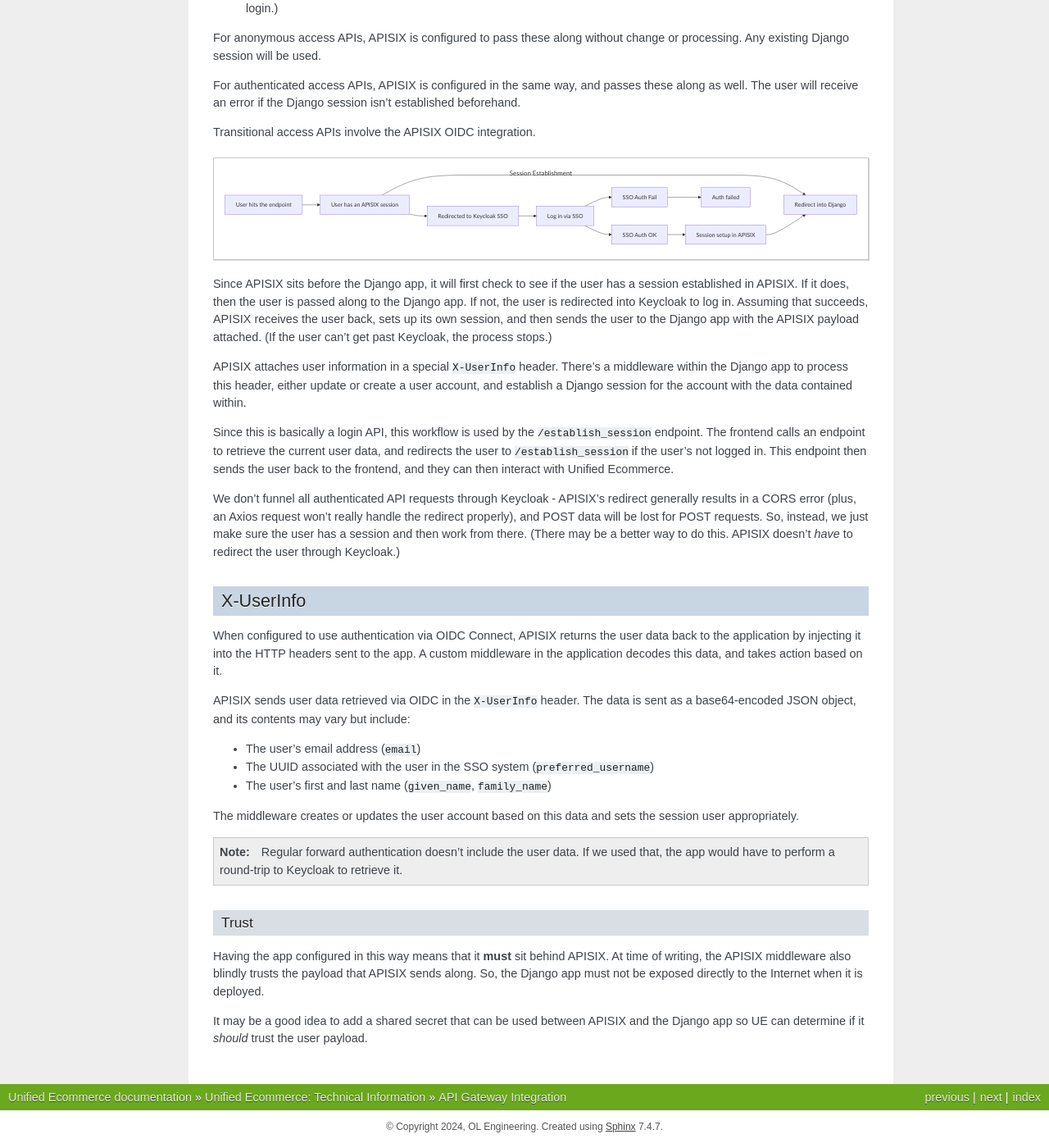
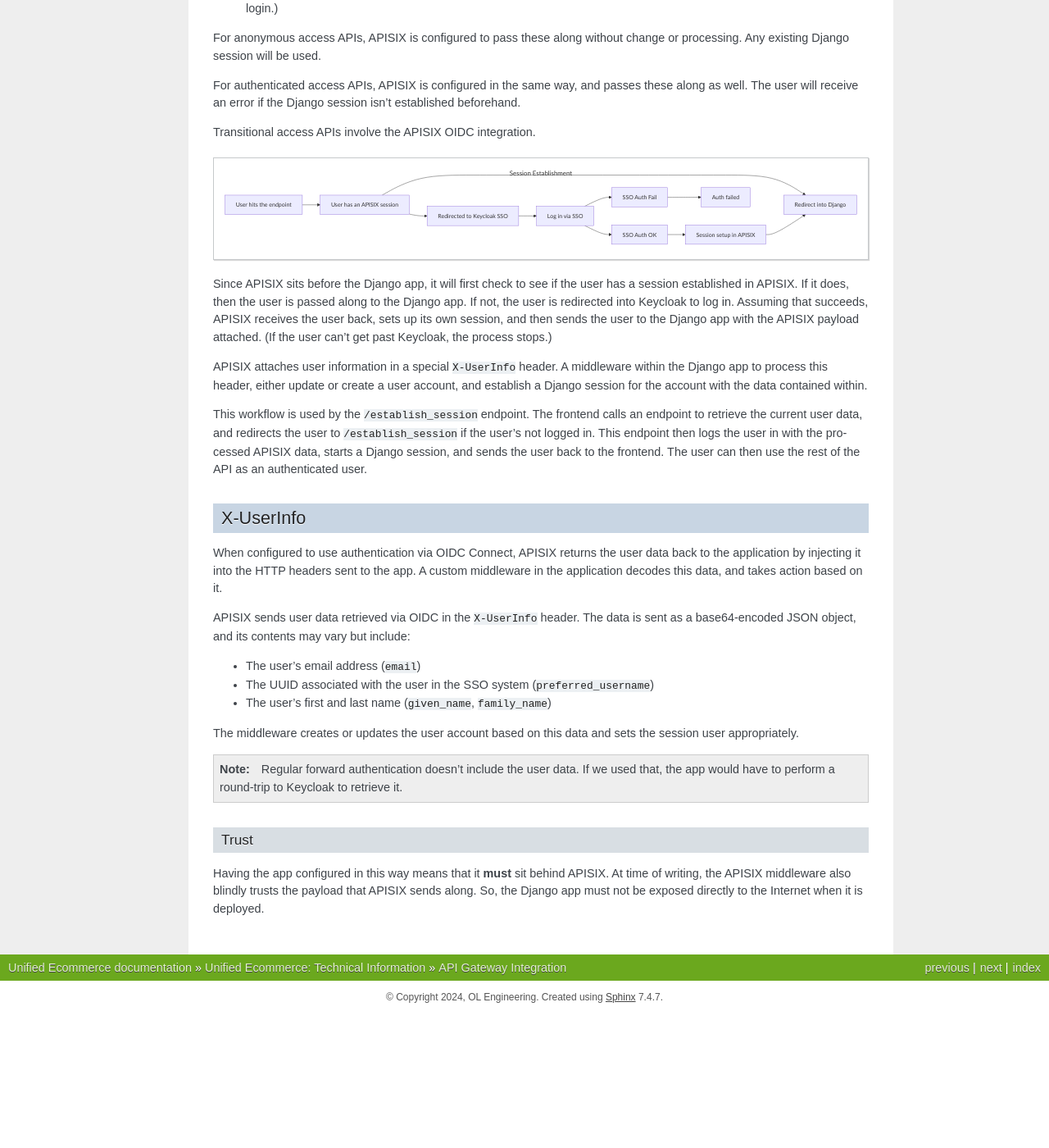
Before and after one commit to mitodl/unified-ecommerce, a Sphinx documentation site: the page built from docs/source/technical/apigateway.md, in a window 1280 px wide and 1400 px high, scrolled down 738 px. Shown: the whole window at 82% size. Built offline with Sphinx 7.4.7, drawn with Linux system fonts in a browser that asks for light colours; after the commit the page ends 1980 px from its top, so only the background shows below that.

Commit message:
Addressing comments on docs

```diff
--- a/docs/source/technical/apigateway.md
+++ b/docs/source/technical/apigateway.md
@@ -54,11 +54,9 @@ flowchart LR
 
 Since APISIX sits before the Django app, it will first check to see if the user has a session established in APISIX. If it does, then the user is passed along to the Django app. If not, the user is redirected into Keycloak to log in. Assuming that succeeds, APISIX receives the user back, sets up its own session, and then sends the user to the Django app with the APISIX payload attached. (If the user can't get past Keycloak, the process stops.)
 
-APISIX attaches user information in a special `X-UserInfo` header. There's a middleware within the Django app to process this header, either update or create a user account, and establish a Django session for the account with the data contained within.
+APISIX attaches user information in a special `X-UserInfo` header. A middleware within the Django app to process this header, either update or create a user account, and establish a Django session for the account with the data contained within.
 
-Since this is basically a login API, this workflow is used by the `/establish_session` endpoint. The frontend calls an endpoint to retrieve the current user data, and redirects the user to `/establish_session` if the user's not logged in. This endpoint then sends the user back to the frontend, and they can then interact with Unified Ecommerce.
-
-We don't funnel all authenticated API requests through Keycloak - APISIX's redirect generally results in a CORS error (plus, an Axios request won't really handle the redirect properly), and POST data will be lost for POST requests. So, instead, we just make sure the user has a session and then work from there. (There may be a better way to do this. APISIX doesn't _have_ to redirect the user through Keycloak.)
+This workflow is used by the `/establish_session` endpoint. The frontend calls an endpoint to retrieve the current user data, and redirects the user to `/establish_session` if the user's not logged in. This endpoint then logs the user in with the processed APISIX data, starts a Django session, and sends the user back to the frontend. The user can then use the rest of the API as an authenticated user.
 
 ## X-UserInfo
 
@@ -79,5 +77,3 @@ Regular forward authentication doesn't include the user data. If we used that, t
 ### Trust
 
 Having the app configured in this way means that it **must** sit behind APISIX. At time of writing, the APISIX middleware also blindly trusts the payload that APISIX sends along. So, the Django app must not be exposed directly to the Internet when it is deployed.
-
-It may be a good idea to add a shared secret that can be used between APISIX and the Django app so UE can determine if it _should_ trust the user payload.
```
Also changed, not shown: docs/source/technical/events.md (+3 -5 lines).
